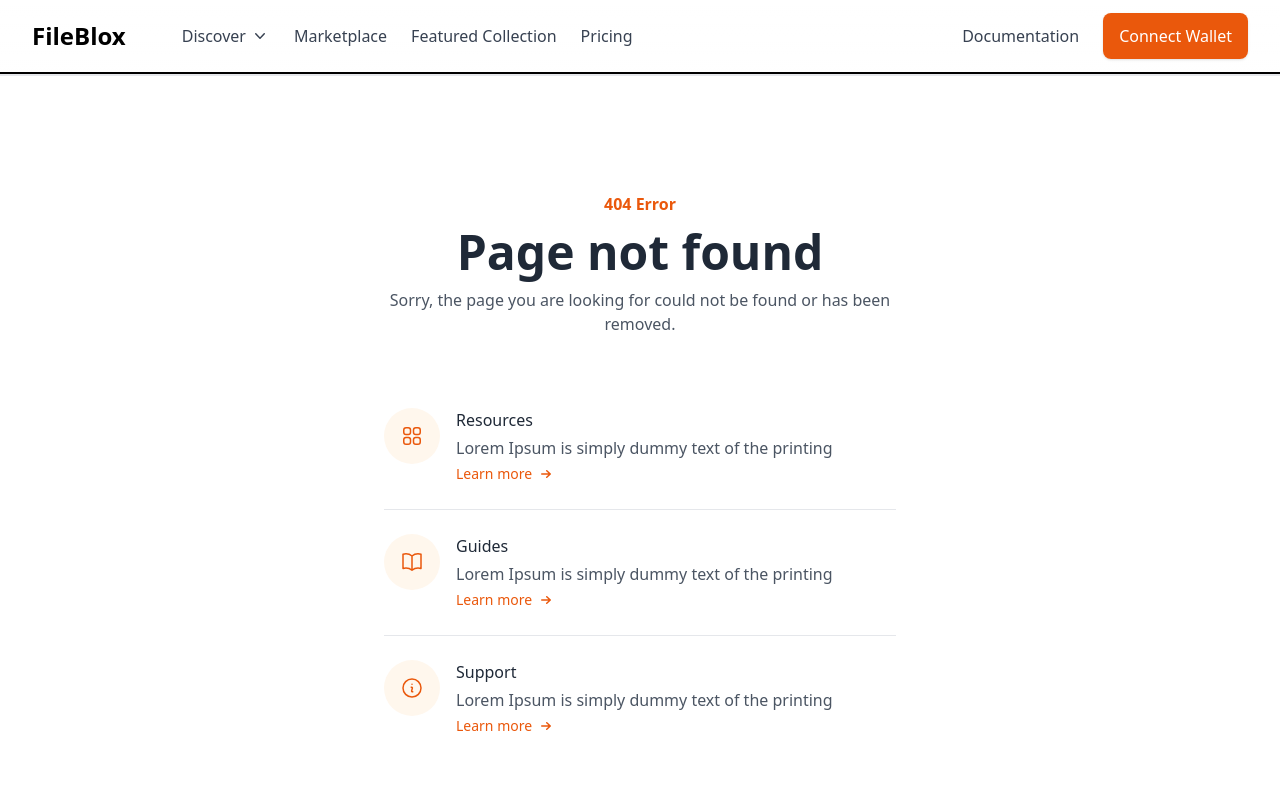
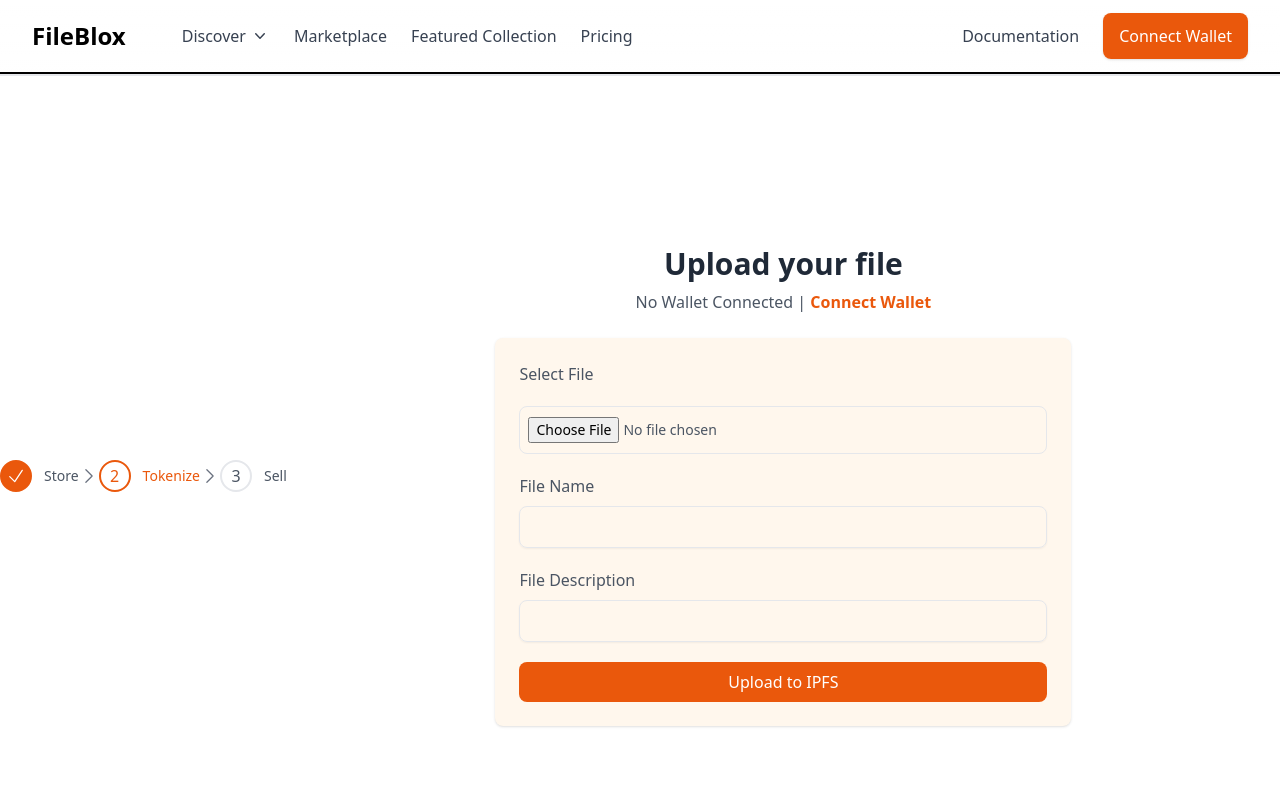
Before and after one commit to raldblox/fileblox, a Next.js app in the folder react-web-app/: page /marketplace/create in a window 1280 px wide. Before the commit this address had no page. Shown: the top 800 px of the page. Built offline with nearby package versions, Linux system fonts and the light colour scheme.

Commit message:
Added file upload form with wallet connection

```diff
--- /dev/null
+++ b/react-web-app/pages/marketplace/create.js
@@ -0,0 +1,153 @@
+import { Context } from "@/context"
+import { useContext, useState } from "react"
+
+export default () => {
+
+    const { connectWallet, connectedWallet } = useContext(Context);
+
+    const [steps, setStep] = useState({
+        stepsItems: ["Store", "Tokenize", "Sell"],
+        currentStep: 2
+    })
+
+    const [file, setFile] = useState(null);
+    const [name, setName] = useState('');
+    const [description, setDescription] = useState('');
+
+    const handleFileChange = (event) => {
+        const selectedFile = event.target.files[0];
+        setFile(selectedFile);
+    };
+
+    const handleNameChange = (event) => {
+        setName(event.target.value);
+    };
+
+    const handleDescriptionChange = (event) => {
+        setDescription(event.target.value);
+    };
+
+    const handleSubmit = async (event) => {
+        event.preventDefault();
+
+        try {
+            const formData = new FormData();
+            formData.append('file', file);
+            formData.append('name', name);
+            formData.append('description', description);
+
+            const response = await axios.post('/api/upload', formData);
+            console.log('File uploaded successfully:', response.data);
+        } catch (error) {
+            console.log('Error uploading file:', error);
+        }
+    };
+
+    return (
+        <section className="py-20 gap-y-5">
+            <div className="max-w-4xl px-4 mx-auto md:px-0">
+                <ul aria-label="Steps" className="items-center font-medium text-gray-600 md:flex">
+                    {steps.stepsItems.map((item, idx) => (
+                        <li aria-current={steps.currentStep == idx + 1 ? "step" : false} className="flex flex-1 last:flex-none md:items-center">
+                            <div className="flex gap-x-3">
+                                <div className="flex flex-col items-center gap-x-2">
+                                    <div className={`w-8 h-8 rounded-full border-2 flex-none flex items-center justify-center ${steps.currentStep > idx + 1 ? "bg-orange-600 border-orange-600" : "" || steps.currentStep == idx + 1 ? "border-orange-600" : ""}`}>
+                                        <span className={` ${steps.currentStep > idx + 1 ? "hidden" : "" || steps.currentStep == idx + 1 ? "text-orange-600" : ""}`}>
+                                            {idx + 1}
+                                        </span>
+                                        {
+                                            steps.currentStep > idx + 1 ? (
+                                                <svg xmlns="http://www.w3.org/2000/svg" fill="none" viewBox="0 0 24 24" strokeWidth={1.5} stroke="currentColor" className="w-5 h-5 text-white">
+                                                    <path strokeLinecap="round" strokeLinejoin="round" d="M4.5 12.75l6 6 9-13.5" />
+                                                </svg>
+                                            ) : ""
+                                        }
+                                    </div>
+                                    <div className={`h-12 flex items-center md:hidden ${idx + 1 == steps.stepsItems.length ? "hidden" : ""}`}>
+                                        <svg xmlns="http://www.w3.org/2000/svg" fill="none" viewBox="0 0 24 24" strokeWidth={1.5} stroke="currentColor" className="w-5 h-5 text-gray-500">
+                                            <path strokeLinecap="round" strokeLinejoin="round" d="M19.5 8.25l-7.5 7.5-7.5-7.5" />
+                                        </svg>
+                                    </div>
+                                </div>
+                                <div className="flex items-center h-8 md:h-auto">
+                                    <h3 className={`text-sm ${steps.currentStep == idx + 1 ? "text-orange-600" : ""}`}>
+                                        {item}
+                                    </h3>
+                                </div>
+                            </div>
+                            <div className={`flex-1 hidden md:block ${idx + 1 == steps.stepsItems.length ? "md:hidden" : ""}`}>
+                                <svg xmlns="http://www.w3.org/2000/svg" fill="none" viewBox="0 0 24 24" strokeWidth={1.5} stroke="currentColor" className="w-5 h-5 mx-auto text-gray-500">
+                                    <path strokeLinecap="round" strokeLinejoin="round" d="M8.25 4.5l7.5 7.5-7.5 7.5" />
+                                </svg>
+                            </div>
+                        </li>
+                    ))}
+                </ul>
+            </div>
+
+            <main className="flex flex-col items-center justify-center w-full sm:px-4">
+                <div className="w-full space-y-6 text-gray-600 sm:max-w-xl">
+                    <div className="text-center ">
+                        <div className="mt-5 space-y-2">
+                            <h3 className="text-2xl font-bold text-gray-800 sm:text-3xl">Upload your file</h3>
+                            <p className="">
+                                {connectedWallet ?
+                                    <>Wallet Connected | <span className="font-bold text-orange-600 hover:text-orange-500">{connectedWallet}</span></> :
+                                    <>No Wallet Connected | <button onClick={connectWallet} className="font-bold text-orange-600 hover:text-orange-500">Connect Wallet</button></>
+                                }
+                            </p>
+                        </div>
+                    </div>
+                    <div className="p-4 py-6 shadow bg-orange-50 sm:p-6 sm:rounded-lg">
+                        <form
+                            onSubmit={handleSubmit}
+                            className="space-y-5"
+
+                        >
+                            <div>
+                                <label htmlFor="file">Select File</label>
+                                <input
+                                    type="file"
+                                    id="file"
+                                    onChange={handleFileChange}
+                                    required
+                                    className="w-full px-2 flex items-center justify-center gap-x-3 py-2.5 mt-5 border rounded-lg text-sm font-medium hover:bg-gray-50 duration-150 active:bg-gray-100"
+                                />
+                            </div>
+                            <div>
+                                <label htmlFor="name" className="font-medium">
+                                    File Name
+                                </label>
+                                <input
+                                    type="text"
+                                    value={name}
+                                    onChange={handleNameChange}
+                                    required
+                                    className="w-full px-3 py-2 mt-2 text-gray-500 bg-transparent border rounded-lg shadow-sm outline-none focus:border-orange-600"
+                                />
+                            </div>
+                            <div>
+                                <label htmlFor="description" className="font-medium">
+                                    File Description
+                                </label>
+                                <input
+                                    type="email"
+                                    value={description}
+                                    onChange={handleDescriptionChange}
+                                    required
+                                    className="w-full px-3 py-2 mt-2 text-gray-500 bg-transparent border rounded-lg shadow-sm outline-none focus:border-orange-600"
+                                />
+                            </div>
+                            <button
+                                type="submit"
+                                className="w-full px-4 py-2 font-medium text-white duration-150 bg-orange-600 rounded-lg hover:bg-orange-500 active:bg-orange-600"
+                            >
+                                Upload to IPFS
+                            </button>
+                        </form>
+                    </div>
+                </div>
+            </main>
+        </section>
+    )
+}
```
